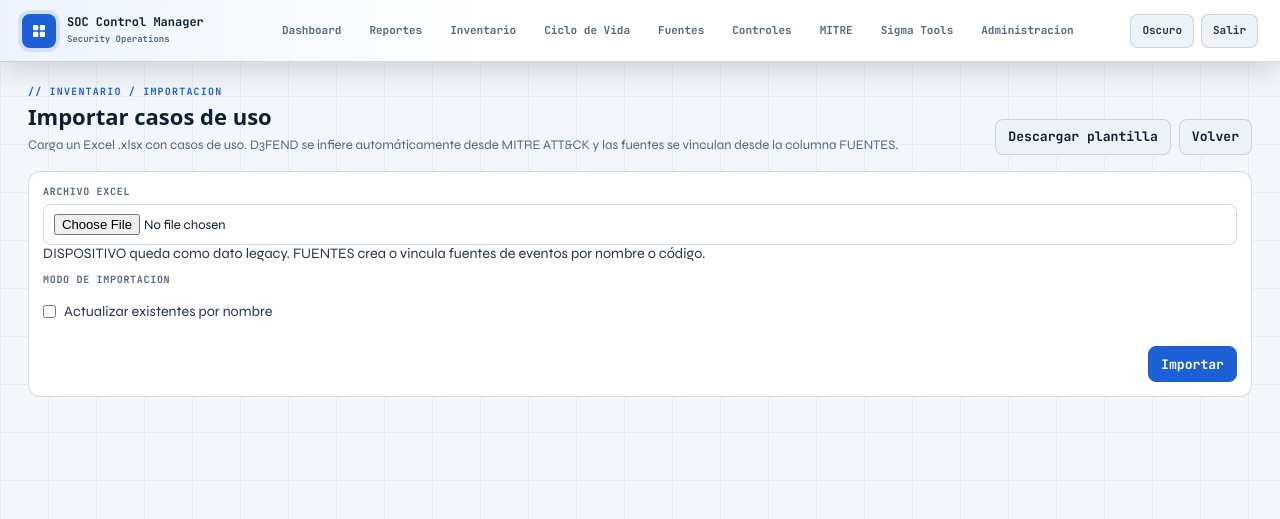
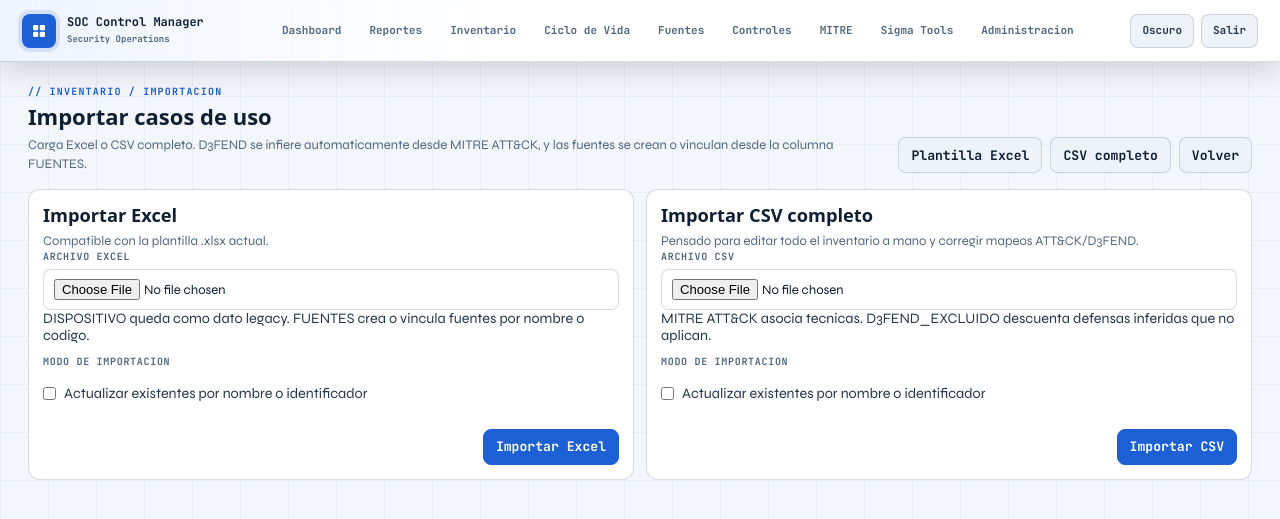
Before and after one commit to mrkeso1/soc_usecases, a Django app: page /usecases/import/excel/ in a window 1280 px wide. Shown: the top 519 px of the page. Run offline with Django 5.2, Linux system fonts and the light colour scheme; the visitor is signed in with stand-in values (Sample User, id 1).

Commit message:
mejora csv carga y descarga

```diff
--- a/app/apps/usecases/urls.py
+++ b/app/apps/usecases/urls.py
@@ -6,7 +6,9 @@ from django.views.generic import RedirectView
 from .views import (
     download_usecase_import_template,
     export_usecases_csv,
+    export_usecases_full_csv,
     export_usecases_xlsx,
+    import_usecases_csv,
     import_usecases_excel,
     usecase_inventory_history,
     usecase_bulk_update,
@@ -32,7 +34,9 @@ urlpatterns = [
     path("", usecase_list, name="usecase_list"),
     path("new/", usecase_create, name="usecase_create"),
     path("export/csv/", export_usecases_csv, name="export_usecases_csv"),
+    path("export/full-csv/", export_usecases_full_csv, name="export_usecases_full_csv"),
     path("export/xlsx/", export_usecases_xlsx, name="export_usecases_xlsx"),
+    path("import/csv/", import_usecases_csv, name="import_usecases_csv"),
     path("import/excel/", import_usecases_excel, name="import_usecases_excel"),
     path("history/", usecase_inventory_history, name="usecase_inventory_history"),
     path("import/template/", download_usecase_import_template, name="download_usecase_import_template"),
--- a/app/apps/usecases/views.py
+++ b/app/apps/usecases/views.py
@@ -1,6 +1,7 @@
 from datetime import date, timedelta, datetime
 import csv
 from io import BytesIO, StringIO
+import re
 import tempfile
 from pathlib import Path
 
@@ -17,7 +18,22 @@ from django.urls import reverse
 from .bulk_updates import parse_csv_ids as _parse_csv_ids
 from .bulk_updates import parse_posted_usecase_ids, update_usecases_bulk
 from .forms import UseCaseForm, UseCaseRuleConditionFormSet
+from .management.commands.import_usecases import (
+    DATE_FIELDS,
+    extract_attack_ids,
+    find_existing_usecase,
+    normalize_blocking_type,
+    normalize_escalation,
+    normalize_key,
+    normalize_severity,
+    normalize_status,
+    normalize_text,
+    normalize_yes_no,
+    parse_date,
+    resolve_attack_objects,
+)
 from apps.mitre.models import D3Fend, MitreAttack
+from apps.sources.matching import sync_usecase_sources
 from apps.sources.models import EventSource, UseCaseSource
 from apps.sigma_tools.models import UseCaseTechnicalBackup
 from apps.sigma_tools.services import sync_inventory_rule_backup
@@ -40,6 +56,7 @@ from openpyxl import Workbook
 
 _FORBIDDEN_MSG = "No tenes permisos para acceder a esta seccion."
 PRODUCTION_STATUS = UseCase.STATUS_PRODUCTION
+D3FEND_ID_RE = re.compile(r"\bD3-[A-Z0-9]+\b", re.IGNORECASE)
 
 
 # Helpers
@@ -221,6 +238,158 @@ def _serialize_sources(usecase):
         link.source.display_name
         for link in usecase.source_links.all()
     )
+
+
+def _serialize_d3fend_exclusions(usecase):
+    return "; ".join(
+        f"{d3fend.code} - {d3fend.name}"
+        for d3fend in usecase.d3fend_exclusions.all().order_by("code", "name")
+    )
+
+
+def _serialize_inferred_d3fends(usecase):
+    queryset = (
+        usecase.d3fends.all()
+        if hasattr(usecase, "_prefetched_objects_cache") and "d3fends" in usecase._prefetched_objects_cache
+        else usecase.inferred_d3fends_queryset()
+    )
+    return "; ".join(
+        f"{d3fend.code} - {d3fend.name}"
+        for d3fend in sorted(queryset, key=lambda item: (item.code, item.name))
+    )
+
+
+def _extract_d3fend_codes(value):
+    if not value:
+        return []
+    return sorted({item.upper() for item in D3FEND_ID_RE.findall(str(value))})
+
+
+def _resolve_d3fend_objects(codes):
+    if not codes:
+        return [], []
+    d3fends = list(D3Fend.objects.filter(code__in=codes, is_enabled=True).order_by("code"))
+    found = {item.code.upper() for item in d3fends}
+    missing = [code for code in codes if code.upper() not in found]
+    return d3fends, missing
+
+
+def _format_import_lines(lines):
+    return "\n".join(lines).strip()
+
+
+def _full_csv_headers():
+    return [
+        "IDENTIFICADOR",
+        "GRUPO",
+        "DISPOSITIVO",
+        "TIPO",
+        "OBJETIVO2",
+        "Tipo_bloqueo",
+        "NOMBRE NETWITNESS",
+        "RESPONSABLE",
+        "Monitoreo",
+        "status2",
+        "Fecha alta/ajuste",
+        "Fecha puesta en produccion",
+        "MITRE ATT&CK",
+        "D3FEND_EXCLUIDO",
+        "D3FEND_INFERIDO",
+        "Severidad",
+        "Escalamiento",
+        "ENVIO.HO",
+        "FUENTES",
+        "Fecha ultima validacion",
+        "Habilitado",
+        "Motivo deshabilitacion",
+        "Comentarios",
+        "Regla completa",
+        "Descripcion funcional",
+    ]
+
+
+CSV_FULL_FIELD_ALIASES = {
+    "identificador": "case_code",
+    "codigo": "case_code",
+    "codigocaso": "case_code",
+    "grupo": "group_name",
+    "dispositivo": "device",
+    "tipo": "case_type",
+    "objetivo": "objective",
+    "objetivo2": "objective",
+    "tipobloqueo": "blocking_type",
+    "nombrenetwitness": "name",
+    "nombre": "name",
+    "casodeuso": "name",
+    "responsable": "owner_name",
+    "monitoreo": "monitoring",
+    "estado": "status",
+    "status": "status",
+    "status2": "status",
+    "fechaaltajuste": "created_or_adjusted_at",
+    "fechapuestaenproduccion": "production_date",
+    "fechaproduccion": "production_date",
+    "mitre": "mitre_attack_rel",
+    "mitreattack": "mitre_attack_rel",
+    "mitreattck": "mitre_attack_rel",
+    "mitreattckrelacionado": "mitre_attack_rel",
+    "mitreattackrelacionado": "mitre_attack_rel",
+    "mitretecnicas": "mitre_attack_rel",
+    "d3fendexcluido": "d3fend_exclusions_raw",
+    "d3fendexclusiones": "d3fend_exclusions_raw",
+    "d3fendexclusions": "d3fend_exclusions_raw",
+    "d3fendinferido": "d3fend_inferred_readonly",
+    "d3fend": "d3fend_inferred_readonly",
+    "severidad": "severity",
+    "severity": "severity",
+    "escalamiento": "escalation",
+    "envioho": "sent_to_ho",
+    "fuente": "event_sources_raw",
+    "fuentes": "event_sources_raw",
+    "fuenteseventos": "event_sources_raw",
+    "fechaultimavalidacion": "last_validation_date",
+    "ultimavalidacion": "last_validation_date",
+    "habilitado": "is_enabled",
+    "enabled": "is_enabled",
+    "motivodeshabilitacion": "disabled_reason",
+    "motivobaja": "disabled_reason",
+    "comentarios": "comments",
+    "comments": "comments",
+    "reglacompleta": "full_rule_text",
+    "fullrule": "full_rule_text",
+    "descripcionfuncional": "functional_description",
+    "description": "functional_description",
+}
+
+
+def _append_usecase_full_csv_row(writer, usecase):
+    writer.writerow([
+        usecase.display_code,
+        usecase.group_name,
+        usecase.device,
+        usecase.case_type,
+        usecase.objective,
+        usecase.blocking_type,
+        usecase.name,
+        usecase.owner_name,
+        usecase.monitoring,
+        usecase.status,
+        usecase.created_or_adjusted_at or "",
+        usecase.production_date or "",
+        _serialize_mitre(usecase),
+        _serialize_d3fend_exclusions(usecase),
+        _serialize_inferred_d3fends(usecase),
+        usecase.severity,
+        usecase.escalation,
+        usecase.sent_to_ho,
+        _serialize_sources(usecase),
+        usecase.last_validation_date or "",
+        "Si" if usecase.is_enabled else "No",
+        usecase.disabled_reason,
+        usecase.comments,
+        usecase.full_rule_text,
+        usecase.functional_description,
+    ])
 
 
 def _inventory_display_version():
@@ -421,6 +590,233 @@ def export_usecases_csv(request):
             _serialize_mitre(uc), _serialize_d3fend(uc),
         ])
     return response
+
+
+@login_required
+def export_usecases_full_csv(request):
+    if not can_access_usecases(request.user):
+        return HttpResponseForbidden(_FORBIDDEN_MSG)
+
+    qs, _ = _get_filtered_usecases(request, with_prefetch=True)
+    qs = qs.order_by("name")
+
+    response = HttpResponse(content_type="text/csv; charset=utf-8-sig")
+    response["Content-Disposition"] = 'attachment; filename="inventario_casos_uso_completo.csv"'
+    writer = csv.writer(response)
+    writer.writerow(_full_csv_headers())
+    for usecase in qs:
+        _append_usecase_full_csv_row(writer, usecase)
+    return response
+
+
+def _decode_csv_upload(uploaded_file):
+    raw_content = uploaded_file.read()
+    for encoding in ("utf-8-sig", "utf-8", "cp1252", "latin-1"):
+        try:
+            return raw_content.decode(encoding)
+        except UnicodeDecodeError:
+            continue
+    return raw_content.decode("utf-8", errors="replace")
+
+
+def _parse_csv_bool(value, default=True):
+    key = normalize_key(value)
+    if not key:
+        return default
+    if key in {"1", "si", "s", "yes", "y", "true", "x", "habilitado", "activo", "activa"}:
+        return True
+    if key in {"0", "no", "n", "false", "deshabilitado", "inhabilitado", "inactivo", "inactiva"}:
+        return False
+    return default
+
+
+def _map_full_csv_row(row):
+    payload = {}
+    attack_raw = ""
+    d3fend_exclusions_raw = ""
+    sources_raw = None
+
+    for raw_header, raw_value in row.items():
+        field_name = CSV_FULL_FIELD_ALIASES.get(normalize_key(raw_header))
+        if not field_name:
+            continue
+
+        value = normalize_text(raw_value)
+        if field_name == "mitre_attack_rel":
+            attack_raw = value
+            continue
+        if field_name == "d3fend_exclusions_raw":
+            d3fend_exclusions_raw = value
+            continue
+        if field_name == "d3fend_inferred_readonly":
+            continue
+        if field_name == "event_sources_raw":
+            sources_raw = value
+            continue
+        if field_name in DATE_FIELDS:
+            payload[field_name] = parse_date(raw_value)
+            continue
+        if field_name == "is_enabled":
+            payload[field_name] = _parse_csv_bool(raw_value)
+            continue
+        payload[field_name] = value
+
+    if "status" in payload:
+        payload["status"] = normalize_status(payload.get("status", ""))
+    if "blocking_type" in payload:
+        payload["blocking_type"] = normalize_blocking_type(payload.get("blocking_type", ""))
+    if "severity" in payload:
+        payload["severity"] = normalize_severity(payload.get("severity", ""))
+    if "escalation" in payload:
+        payload["escalation"] = normalize_escalation(payload.get("escalation", ""))
+    if "sent_to_ho" in payload:
+        payload["sent_to_ho"] = normalize_yes_no(payload.get("sent_to_ho", ""))
+
+    return payload, attack_raw, d3fend_exclusions_raw, sources_raw
+
+
+@login_required
+def import_usecases_csv(request):
+    if not can_add_usecases(request.user):
+        return HttpResponseForbidden("No tenes permisos para importar casos de uso.")
+
+    if request.method != "POST":
+        return redirect("import_usecases_excel")
+
+    uploaded_file = request.FILES.get("csv_file")
+    allow_update = request.POST.get("update_existing") == "on"
+    if not uploaded_file:
+        messages.error(request, "Selecciona un archivo CSV para importar.")
+        return redirect("import_usecases_excel")
+
+    if Path(uploaded_file.name).suffix.lower() != ".csv":
+        messages.error(request, "El archivo debe ser .csv.")
+        return redirect("import_usecases_excel")
+
+    output_lines = []
+    created_count = 0
+    updated_count = 0
+    skipped_count = 0
+    error_count = 0
+    warning_count = 0
+    attack_assigned_count = 0
+    d3fend_exclusion_count = 0
+    sources_created_count = 0
+
+    try:
+        content = _decode_csv_upload(uploaded_file)
+        reader = csv.DictReader(StringIO(content))
+        if not reader.fieldnames:
+            raise ValueError("El CSV no tiene encabezados.")
+
+        for row_num, row in enumerate(reader, start=2):
+            try:
+                payload, attack_raw, d3fend_exclusions_raw, sources_raw = _map_full_csv_row(row)
+                name = payload.get("name", "").strip()
+                if not name:
+                    skipped_count += 1
+                    output_lines.append(f"Fila {row_num}: omitida por no tener NOMBRE NETWITNESS.")
+                    continue
+                if not payload.get("case_code"):
+                    payload["case_code"] = name
+
+                attack_ids = extract_attack_ids(attack_raw)
+                attack_objects, missing_attack_ids = resolve_attack_objects(attack_ids)
+                if missing_attack_ids:
+                    warning_count += 1
+                    output_lines.append(
+                        f"Fila {row_num}: ATT&CK no encontrados en el catalogo -> {', '.join(missing_attack_ids)}."
+                    )
+
+                d3fend_codes = _extract_d3fend_codes(d3fend_exclusions_raw)
+                d3fend_exclusions, missing_d3fend_codes = _resolve_d3fend_objects(d3fend_codes)
+                if missing_d3fend_codes:
+                    warning_count += 1
+                    output_lines.append(
+                        f"Fila {row_num}: D3FEND excluidos no encontrados en el catalogo -> "
+                        + ", ".join(missing_d3fend_codes)
+                    )
+
+                instance = find_existing_usecase(name, payload.get("case_code", ""))
+                if instance and not allow_update:
+                    skipped_count += 1
+                    output_lines.append(
+                        f"Fila {row_num}: ya existe '{instance.name}', omitido. "
+                        "Activa 'Actualizar existentes' para pisar los datos."
+                    )
+                    continue
+
+                if instance:
+                    for field, value in payload.items():
+                        setattr(instance, field, value)
+                    instance.updated_by = request.user
+                    instance.save()
+                    action = "actualizado"
+                    updated_count += 1
+                else:
+                    payload.setdefault("created_by", request.user)
+                    payload.setdefault("updated_by", request.user)
+                    instance = UseCase.objects.create(**payload)
+                    action = "creado"
+                    created_count += 1
+
+                instance.mitre_attacks.set(attack_objects)
+                attack_assigned_count += len(attack_objects)
+                instance.d3fend_exclusions.set(d3fend_exclusions)
+                d3fend_exclusion_count += len(d3fend_exclusions)
+                instance.sync_d3fends_from_attacks()
+                if attack_objects and not instance.d3fends.exists():
+                    warning_count += 1
+                    output_lines.append(
+                        f"Fila {row_num}: ATT&CK cargado, pero no se infirio D3FEND. "
+                        "Revisa el sync MITRE/D3FEND o las exclusiones manuales."
+                    )
+
+                if sources_raw == "":
+                    instance.source_links.all().delete()
+                    source_result = {"created": 0, "unresolved": []}
+                else:
+                    source_result = sync_usecase_sources(
+                        instance,
+                        sources_raw,
+                        create_missing=True,
+                        defaults={"description": "Creada automaticamente desde importacion CSV de inventario."},
+                    )
+                    sources_created_count += source_result["created"]
+                    if source_result["unresolved"]:
+                        warning_count += 1
+                        output_lines.append(
+                            f"Fila {row_num}: fuentes no resueltas -> {', '.join(source_result['unresolved'])}."
+                        )
+
+                sync_inventory_rule_backup(instance, request.user)
+                output_lines.append(f"Fila {row_num}: {action} '{name}'.")
+            except Exception as exc:
+                error_count += 1
+                output_lines.append(f"Fila {row_num}: error -> {exc}")
+
+    except Exception as exc:
+        messages.error(request, f"No se pudo importar el CSV: {exc}")
+        return redirect("import_usecases_excel")
+
+    output_lines.extend([
+        "",
+        "Importacion CSV finalizada",
+        f"Creados: {created_count}",
+        f"Actualizados: {updated_count}",
+        f"Omitidos: {skipped_count}",
+        f"Errores: {error_count}",
+        f"Advertencias: {warning_count}",
+        f"MITRE asociados: {attack_assigned_count}",
+        f"D3FEND excluidos: {d3fend_exclusion_count}",
+        f"Fuentes creadas: {sources_created_count}",
+    ])
+    request.session["last_usecase_import_output"] = _format_import_lines(output_lines)
+    if error_count:
+        messages.warning(request, "Importacion CSV finalizada con errores. Revisa el resumen debajo.")
+    else:
+        messages.success(request, "Importacion CSV finalizada. Revisa el resumen debajo.")
+    return redirect("import_usecases_excel")
 
 
 def _xlsx_response(workbook, filename: str):
--- a/app/templates/usecases/import_usecases_excel.html
+++ b/app/templates/usecases/import_usecases_excel.html
@@ -9,10 +9,11 @@
             <div>
                 <div class="page-eyebrow">// INVENTARIO / IMPORTACION</div>
                 <h1 class="page-title">Importar casos de uso</h1>
-                <p class="page-subtitle">Carga un Excel .xlsx con casos de uso. D3FEND se infiere automáticamente desde MITRE ATT&CK y las fuentes se vinculan desde la columna FUENTES.</p>
+                <p class="page-subtitle">Carga Excel o CSV completo. D3FEND se infiere automaticamente desde MITRE ATT&CK, y las fuentes se crean o vinculan desde la columna FUENTES.</p>
             </div>
             <div class="header-actions">
-                <a class="btn" href="{% url 'download_usecase_import_template' %}">Descargar plantilla</a>
+                <a class="btn" href="{% url 'download_usecase_import_template' %}">Plantilla Excel</a>
+                <a class="btn" href="{% url 'export_usecases_full_csv' %}">CSV completo</a>
                 <a class="btn" href="{% url 'usecase_list' %}">Volver</a>
             </div>
         </header>
@@ -23,30 +24,57 @@
             </div>
         {% endif %}
 
+        <div class="form-grid two-columns">
             <form method="post" enctype="multipart/form-data" class="form-panel">
                 {% csrf_token %}
+                <h2 class="section-title">Importar Excel</h2>
+                <p class="page-subtitle">Compatible con la plantilla .xlsx actual.</p>
                 <div class="form-grid">
                     <label class="field full">
                         <span class="field-label">Archivo Excel</span>
                         <input type="file" name="excel_file" accept=".xlsx" required>
-                    <span class="hint">DISPOSITIVO queda como dato legacy. FUENTES crea o vincula fuentes de eventos por nombre o código.</span>
+                        <span class="hint">DISPOSITIVO queda como dato legacy. FUENTES crea o vincula fuentes por nombre o codigo.</span>
                     </label>
                     <label class="field full">
                         <span class="field-label">Modo de importacion</span>
                         <span style="display:flex;align-items:center;gap:8px;min-height:38px;">
                             <input type="checkbox" name="update_existing">
-                        Actualizar existentes por nombre
+                            Actualizar existentes por nombre o identificador
                         </span>
                     </label>
                 </div>
                 <div class="form-actions" style="margin-top:16px;">
-                <button class="btn-primary" type="submit">Importar</button>
+                    <button class="btn-primary" type="submit">Importar Excel</button>
                 </div>
             </form>
 
+            <form method="post" action="{% url 'import_usecases_csv' %}" enctype="multipart/form-data" class="form-panel">
+                {% csrf_token %}
+                <h2 class="section-title">Importar CSV completo</h2>
+                <p class="page-subtitle">Pensado para editar todo el inventario a mano y corregir mapeos ATT&CK/D3FEND.</p>
+                <div class="form-grid">
+                    <label class="field full">
+                        <span class="field-label">Archivo CSV</span>
+                        <input type="file" name="csv_file" accept=".csv" required>
+                        <span class="hint">MITRE ATT&CK asocia tecnicas. D3FEND_EXCLUIDO descuenta defensas inferidas que no aplican.</span>
+                    </label>
+                    <label class="field full">
+                        <span class="field-label">Modo de importacion</span>
+                        <span style="display:flex;align-items:center;gap:8px;min-height:38px;">
+                            <input type="checkbox" name="update_existing">
+                            Actualizar existentes por nombre o identificador
+                        </span>
+                    </label>
+                </div>
+                <div class="form-actions" style="margin-top:16px;">
+                    <button class="btn-primary" type="submit">Importar CSV</button>
+                </div>
+            </form>
+        </div>
+
         {% if import_output %}
             <div class="panel" style="margin-top:16px;">
-                <h2 class="page-title" style="font-size:1.08rem;">Resultado</h2>
+                <h2 class="section-title">Resultado</h2>
                 <pre class="detail-item" style="white-space:pre-wrap;margin-top:12px;">{{ import_output }}</pre>
             </div>
         {% endif %}
--- a/app/templates/usecases/usecase_list.html
+++ b/app/templates/usecases/usecase_list.html
@@ -121,7 +121,8 @@
                 </div>
             </div>
             <div class="header-actions">
-                <a class="btn" href="{% url 'export_usecases_csv' %}?{{ request.GET.urlencode }}">CSV</a>
+                <a class="btn" href="{% url 'export_usecases_csv' %}?{{ request.GET.urlencode }}">CSV rapido</a>
+                <a class="btn" href="{% url 'export_usecases_full_csv' %}?{{ request.GET.urlencode }}">CSV completo</a>
                 <a class="btn" href="{% url 'export_usecases_xlsx' %}?{{ request.GET.urlencode }}">Excel</a>
                 <a class="btn" href="{% url 'import_usecases_excel' %}">Importar</a>
                 {% if can_add_usecases %}<a class="btn-primary" href="{% url 'usecase_create' %}">Nuevo Caso de Uso</a>{% endif %}
```
Also changed, not shown: app/apps/usecases/tests.py (+76 -0 lines). Lines whose indentation alone changed are shown as unchanged.
